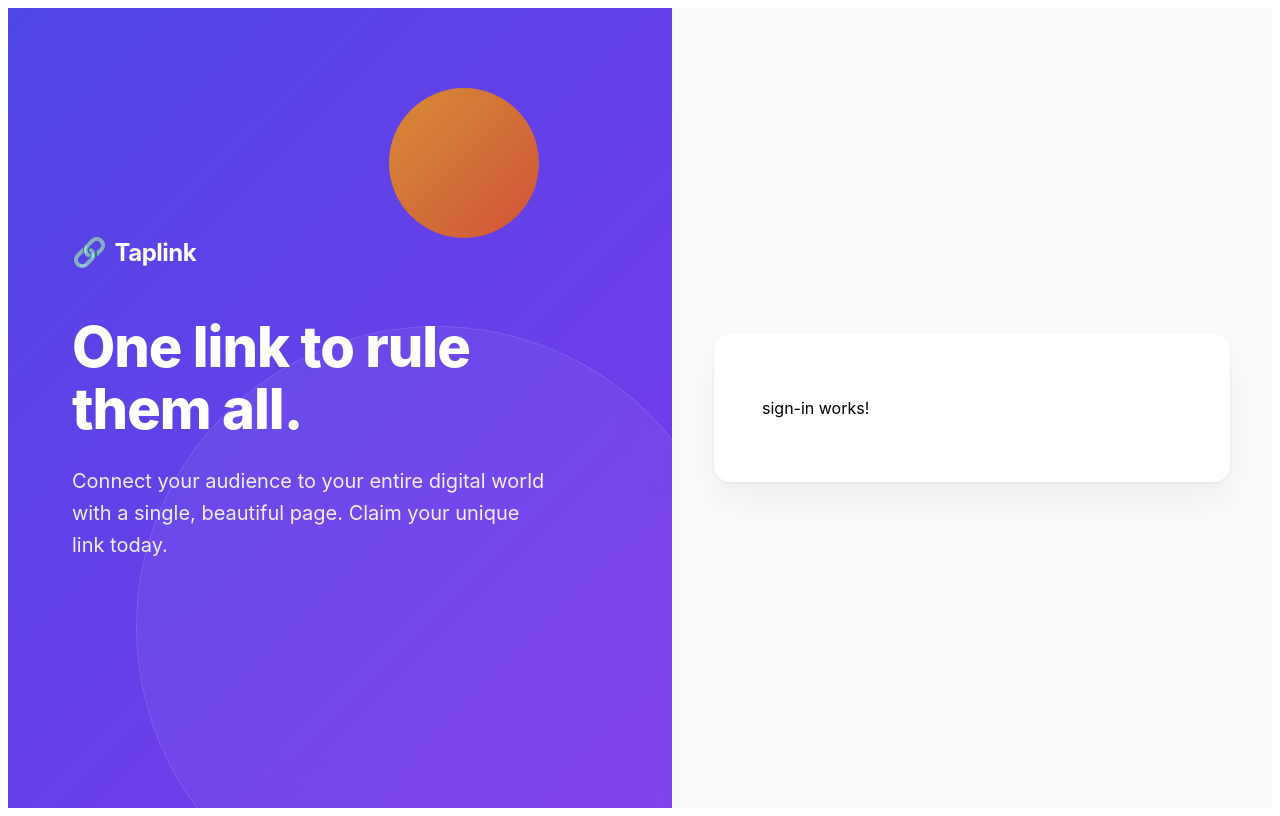
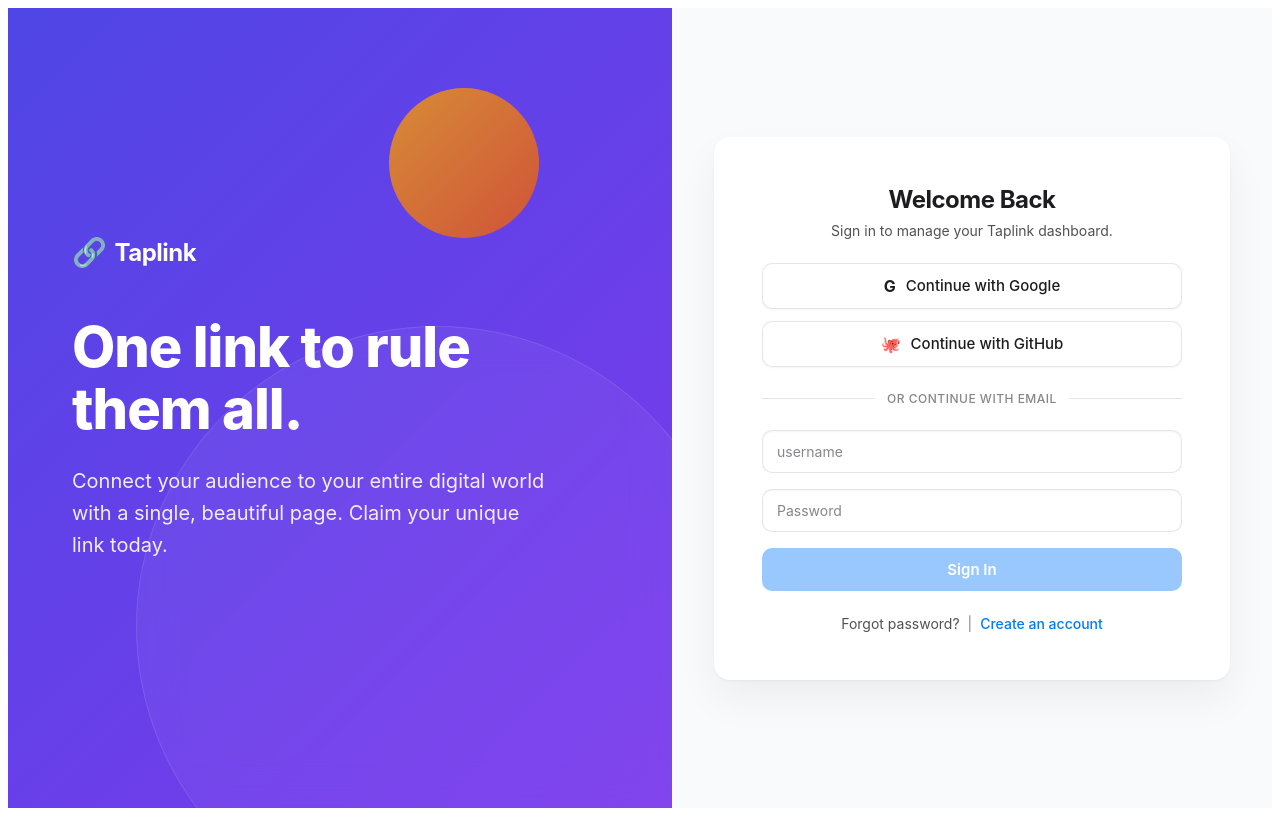
Before and after one commit to Tushar-Nagdive-Dev/taplink, an Angular app in the folder views/taplink/: page /signin in a window 1280 px wide. Built offline with nearby package versions, Linux system fonts and the light colour scheme.

Commit message:
Implement Auth code

```diff
--- a/views/taplink/src/app/components/auth/sign-in/sign-in.html
+++ b/views/taplink/src/app/components/auth/sign-in/sign-in.html
@@ -1 +1,37 @@
-<p>sign-in works!</p>
+<div class="auth-view fade-in-up">
+  <h2 class="view-title">Welcome Back</h2>
+  <p class="view-subtitle">Sign in to manage your Taplink dashboard.</p>
+
+  <div class="social-logins">
+    <button type="button" class="macos-btn social" (click)="loginWithProvider('google')">
+      <span class="icon">G</span> Continue with Google
+    </button>
+    <button type="button" class="macos-btn social" (click)="loginWithProvider('github')">
+      <span class="icon">🐙</span> Continue with GitHub
+    </button>
+  </div>
+
+  <div class="divider-container">
+    <span class="line"></span>
+    <span class="text">or continue with email</span>
+    <span class="line"></span>
+  </div>
+
+  <form class="macos-form" [formGroup]="signInForm" (ngSubmit)="onSubmit()">
+    <div class="input-group">
+      <input type="email" formControlName="username" class="macos-input" placeholder="username">
+    </div>
+
+    <div class="input-group">
+      <input type="password" formControlName="password" class="macos-input" placeholder="Password">
+    </div>
+
+    <button type="submit" class="macos-btn primary" [disabled]="signInForm.invalid">Sign In</button>
+  </form>
+
+  <div class="auth-footer">
+    <a href="#" class="macos-link">Forgot password?</a>
+    <span class="divider">|</span>
+    <a routerLink="/signup" class="macos-link highlight">Create an account</a>
+  </div>
+</div>
--- a/views/taplink/src/app/components/auth/sign-in/sign-in.scss
+++ b/views/taplink/src/app/components/auth/sign-in/sign-in.scss
@@ -0,0 +1,191 @@
+/* Inherit the Apple font stack */
+$font-stack: -apple-system, BlinkMacSystemFont, "Segoe UI", Roboto, Helvetica, Arial, sans-serif;
+
+.auth-view {
+  display: flex;
+  flex-direction: column;
+  align-items: center;
+  width: 100%;
+}
+
+.fade-in-up {
+  animation: fadeInUp 0.4s cubic-bezier(0.16, 1, 0.3, 1) forwards;
+}
+
+@keyframes fadeInUp {
+  from { opacity: 0; transform: translateY(10px); }
+  to { opacity: 1; transform: translateY(0); }
+}
+
+.view-title {
+  font-size: 24px;
+  font-weight: 700;
+  color: #1d1d1f;
+  margin: 0 0 8px 0;
+  letter-spacing: -0.5px;
+}
+
+.view-subtitle {
+  font-size: 14px;
+  color: #515154;
+  margin: 0 0 24px 0;
+}
+
+/* --- NEW: Social Login Styles --- */
+.social-logins {
+  width: 100%;
+  display: flex;
+  flex-direction: column;
+  gap: 12px;
+  margin-bottom: 24px;
+}
+
+.macos-btn {
+  font-family: $font-stack;
+  font-size: 15px;
+  font-weight: 500;
+  padding: 12px 24px;
+  border-radius: 10px;
+  cursor: pointer;
+  transition: all 0.2s ease;
+  width: 100%;
+  display: flex;
+  align-items: center;
+  justify-content: center;
+  gap: 10px;
+
+  /* The Social Button Variant */
+  &.social {
+    background: #ffffff;
+    color: #1d1d1f;
+    border: 1px solid rgba(0, 0, 0, 0.1);
+    box-shadow: 0 1px 2px rgba(0, 0, 0, 0.04);
+
+    .icon {
+      font-size: 16px;
+      font-weight: bold;
+    }
+
+    &:hover {
+      background: #f5f5f7;
+      border-color: rgba(0, 0, 0, 0.15);
+    }
+  }
+
+  /* The Primary Action Button (Sign In) */
+  &.primary {
+    background: #007aff;
+    color: white;
+    border: none;
+    box-shadow: 0 2px 8px rgba(0, 122, 255, 0.25);
+    font-weight: 600;
+
+    &:hover:not(:disabled) {
+      background: #006ae6;
+      transform: translateY(-1px);
+      box-shadow: 0 4px 12px rgba(0, 122, 255, 0.3);
+    }
+
+    &:disabled {
+      background: #99c8ff;
+      cursor: not-allowed;
+      box-shadow: none;
+    }
+  }
+}
+
+/* --- NEW: Divider Styles --- */
+.divider-container {
+  width: 100%;
+  display: flex;
+  align-items: center;
+  margin-bottom: 24px;
+
+  .line {
+    flex: 1;
+    height: 1px;
+    background-color: rgba(0, 0, 0, 0.1);
+  }
+
+  .text {
+    padding: 0 12px;
+    font-size: 12px;
+    color: #86868b;
+    text-transform: uppercase;
+    letter-spacing: 0.5px;
+    font-weight: 500;
+  }
+}
+
+/* --- Standard Form Styles --- */
+.macos-form {
+  width: 100%;
+  display: flex;
+  flex-direction: column;
+  gap: 16px;
+  margin-bottom: 24px;
+}
+
+.input-group {
+  width: 100%;
+}
+
+.macos-input {
+  width: 100%;
+  box-sizing: border-box;
+  font-family: $font-stack;
+  font-size: 14px;
+  padding: 12px 14px;
+  border-radius: 10px;
+
+  background: rgba(255, 255, 255, 0.7);
+  border: 1px solid rgba(0, 0, 0, 0.1);
+  box-shadow: inset 0 1px 2px rgba(0, 0, 0, 0.04);
+
+  color: #1d1d1f;
+  transition: all 0.2s ease;
+  outline: none;
+
+  &::placeholder {
+    color: #86868b;
+  }
+
+  &.ng-invalid.ng-touched {
+    border-color: #ff3b30;
+    box-shadow: 0 0 0 3px rgba(255, 59, 48, 0.2);
+  }
+
+  &:focus {
+    background: #ffffff;
+    border-color: #007aff;
+    box-shadow: 0 0 0 3px rgba(0, 122, 255, 0.3);
+  }
+}
+
+.auth-footer {
+  font-size: 14px;
+  color: #86868b;
+  display: flex;
+  gap: 8px;
+  align-items: center;
+
+  .macos-link {
+    color: #515154;
+    text-decoration: none;
+    transition: color 0.2s;
+
+    &:hover {
+      color: #1d1d1f;
+      text-decoration: underline;
+    }
+
+    &.highlight {
+      color: #007aff;
+      font-weight: 500;
+
+      &:hover {
+        color: #005bb5;
+      }
+    }
+  }
+}
--- a/views/taplink/src/app/components/auth/sign-in/sign-in.ts
+++ b/views/taplink/src/app/components/auth/sign-in/sign-in.ts
@@ -1,11 +1,41 @@
-import { Component } from '@angular/core';
+import {Component, OnInit} from '@angular/core';
+import {FormBuilder, FormGroup, ReactiveFormsModule, Validators} from '@angular/forms';
+import {REGEX_CONTRACT} from '../../../constants/regex.constants';
+import {CommonModule} from '@angular/common';
+import {RouterLink} from '@angular/router';
 
 @Component({
   selector: 'app-sign-in',
-  imports: [],
+  imports: [
+    ReactiveFormsModule,
+    CommonModule,
+    RouterLink
+  ],
   templateUrl: './sign-in.html',
   styleUrl: './sign-in.scss',
 })
-export class SignIn {
+export class SignIn implements OnInit {
+  signInForm: FormGroup = new FormGroup({});
 
+  constructor(private fb: FormBuilder) {}
+
+  ngOnInit(): void {
+    this.signInForm = this.fb.group({
+      username: ['', Validators.required, Validators.pattern(REGEX_CONTRACT.EMAIL_PATTERN)],
+      password: ['', Validators.required, Validators.pattern(REGEX_CONTRACT.PASSWORD)],
+    })
+  }
+
+  onSubmit(): void {
+    if (this.signInForm.valid) {
+      console.log('Email Login:', this.signInForm.value);
+    } else {
+      this.signInForm.markAllAsTouched();
+    }
+  }
+
+  loginWithProvider(provider: string) {
+    console.log(`Initiating OAuth login with: ${provider}`);
+    // Later, you will call your AuthService here to redirect to Spring Boot's OAuth2 endpoints
+  }
 }
--- a/views/taplink/src/app/components/auth/sign-up/sign-up.ts
+++ b/views/taplink/src/app/components/auth/sign-up/sign-up.ts
@@ -1,12 +1,15 @@
 import { CommonModule } from '@angular/common';
 import { Component, OnInit } from '@angular/core';
 import {FormBuilder, FormGroup, ReactiveFormsModule, Validators} from '@angular/forms';
+import {REGEX_CONTRACT} from '../../../constants/regex.constants';
+import {RouterLink} from '@angular/router';
 
 @Component({
   selector: 'app-sign-up',
   imports: [
     ReactiveFormsModule,
-    CommonModule
+    CommonModule,
+    RouterLink
   ],
   templateUrl: './sign-up.html',
   styleUrl: './sign-up.scss',
@@ -23,7 +26,17 @@
     this.signUpForm = this.fb.group({
       firstName: ['', [Validators.required]],
       lastName: ['', [Validators.required]],
-      username: ['', [Validators.required, Validators.pattern()]],
+      username: ['', [Validators.required, Validators.pattern(REGEX_CONTRACT.USERNAME_PATTERN)]],
+      email: ['', [Validators.required, Validators.pattern(REGEX_CONTRACT.EMAIL_PATTERN)]],
+      password: ['', [Validators.required, Validators.pattern(REGEX_CONTRACT.PASSWORD)]]
     });
   }
+
+  onSubmit(): void {
+    if(this.signUpForm.valid) {
+      console.log('New User Registration Data ready for Spring Boot:', this.signUpForm.value);
+    }else {
+      this.signUpForm.markAllAsTouched();
+    }
+  }
 }
--- a/views/taplink/src/app/constants/regex.constants.ts
+++ b/views/taplink/src/app/constants/regex.constants.ts
@@ -1 +1,6 @@
-export
+export const REGEX_CONTRACT = Object.freeze({
+  USERNAME_PATTERN: '^[a-zA-Z0-9_-]+$',
+  EMAIL_PATTERN: /^[^\s@]+@[^\s@]+\.[^\s@]+$/,
+  MOBILE: /^[6-9]\d{9}$/,
+  PASSWORD: /^(?=.*[A-Z])(?=.*\d).{8,}$/
+})
```
Also changed, not shown: views/taplink/src/app/components/auth/sign-up/sign-up.html (line endings or trailing spaces), views/taplink/src/app/components/auth/sign-up/sign-up.scss (line endings or trailing spaces).
